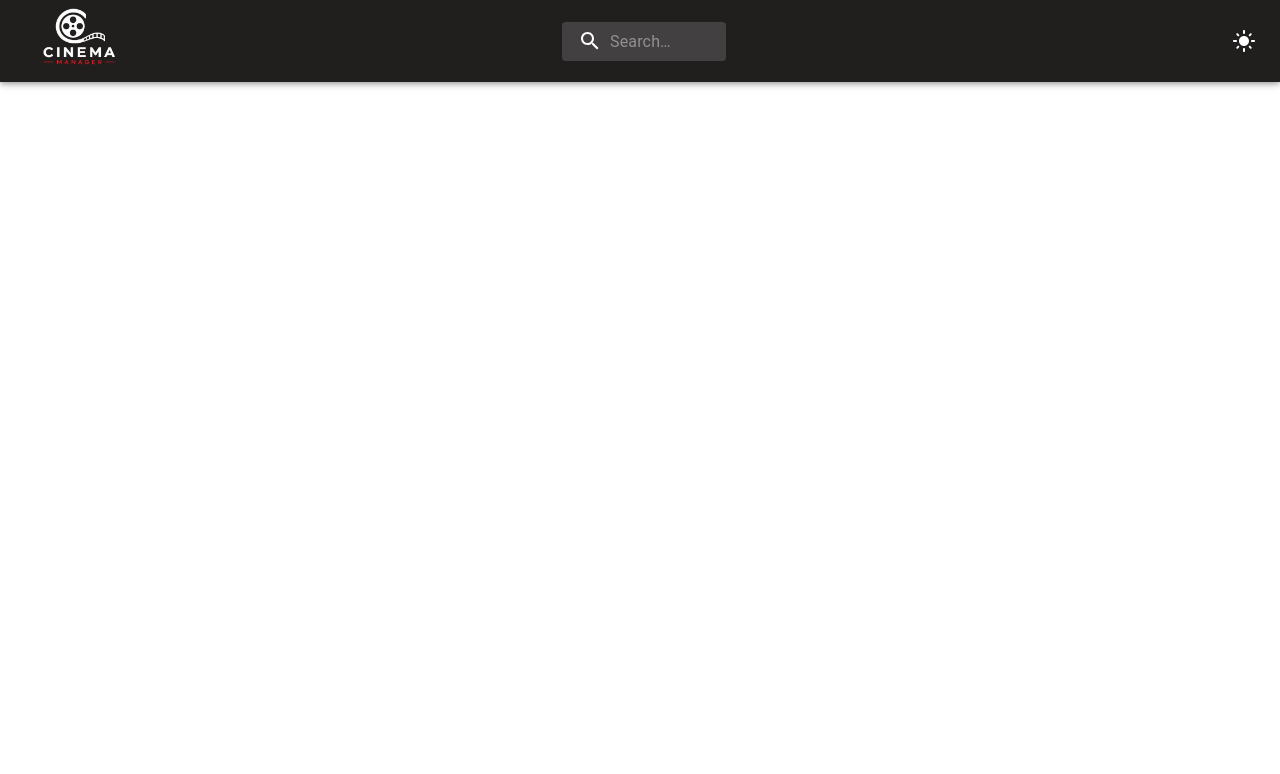
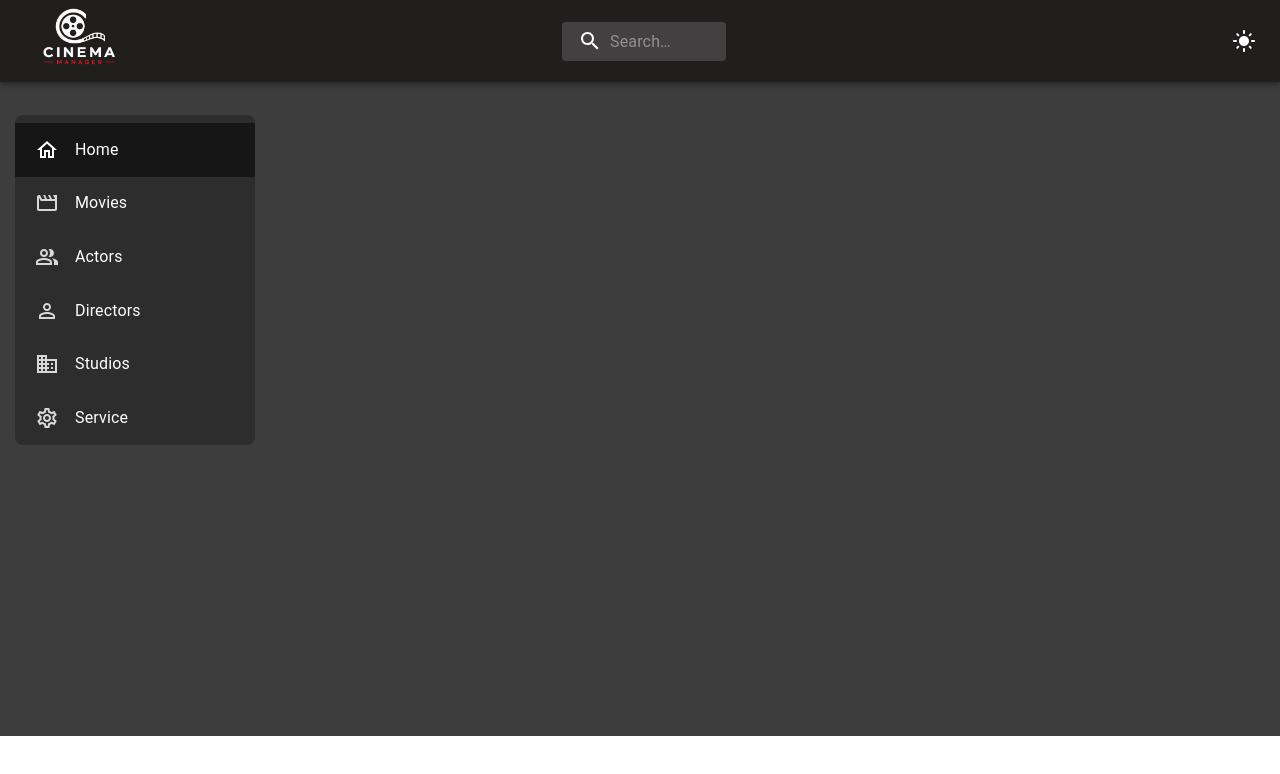
Before and after one commit to GreatBritain-AU/Cinema_manager_petProject, a React (Vite) app: page / in a window 1280 px wide. Shown: the top 774 px of the page. Built offline with nearby package versions, Linux system fonts and the light colour scheme.

Commit message:
Main created

```diff
--- a/src/App.jsx
+++ b/src/App.jsx
@@ -1,6 +1,7 @@
 
 
-import Header from './components/Header/Header.jsx'
+import Header from './components/Header/Header.jsx';
+import Main from './components/Main/Main.jsx';
 
 import './App.css'
 
@@ -8,7 +9,8 @@ function App() {
 
   return (
     <>
-      <Header/>
+      <Header />
+      <Main />
     </>
   )
 }
--- /dev/null
+++ b/src/components/Main/Main.jsx
@@ -0,0 +1,108 @@
+import { useState } from "react";
+import Box from "@mui/material/Box";
+import Drawer from "@mui/material/Drawer";
+import List from "@mui/material/List";
+import ListItem from "@mui/material/ListItem";
+import ListItemButton from "@mui/material/ListItemButton";
+import ListItemIcon from "@mui/material/ListItemIcon";
+import ListItemText from "@mui/material/ListItemText";
+
+import HomeOutlinedIcon from "@mui/icons-material/HomeOutlined";
+import MovieOutlinedIcon from "@mui/icons-material/MovieOutlined";
+import PeopleAltOutlinedIcon from "@mui/icons-material/PeopleAltOutlined";
+import PersonOutlineOutlinedIcon from "@mui/icons-material/PersonOutlineOutlined";
+import BusinessOutlinedIcon from "@mui/icons-material/BusinessOutlined";
+import SettingsOutlinedIcon from "@mui/icons-material/SettingsOutlined";
+
+const menuItems = [
+  { label: "Home", icon: <HomeOutlinedIcon /> },
+  { label: "Movies", icon: <MovieOutlinedIcon /> },
+  { label: "Actors", icon: <PeopleAltOutlinedIcon /> },
+  { label: "Directors", icon: <PersonOutlineOutlinedIcon /> },
+  { label: "Studios", icon: <BusinessOutlinedIcon /> },
+  { label: "Service", icon: <SettingsOutlinedIcon /> },
+];
+
+export default function Main() {
+  const [selected, setSelected] = useState("Home");
+
+  return (
+    <Box
+      sx={{
+        display: "flex",
+        minHeight: "calc(100vh - 64px)",
+        backgroundColor: "#3d3d3d",
+      }}
+    >
+      <Drawer
+        variant="permanent"
+        anchor="left"
+        sx={{
+          width: 240,
+          flexShrink: 0,
+          "& .MuiDrawer-paper": {
+            position: "relative",
+            width: 240,
+            backgroundColor: "#2d2d2d",
+            color: "#fff",
+            borderRight: "none",
+            boxSizing: "border-box",
+            top: 115,
+            left: 15,
+            height: "auto",
+            boxShadow: "none",
+            borderRadius: 2,
+          },
+        }}
+      >
+        <List disablePadding sx={{ pt: 1 }}>
+          {menuItems.map(({ label, icon }) => {
+            const isSelected = selected === label;
+
+            return (
+              <ListItem key={label} disablePadding>
+                <ListItemButton
+                  selected={isSelected}
+                  onClick={() => setSelected(label)}
+                  sx={{
+                    px: 2.5,
+                    py: 1.35,
+                    color: "#fff",
+                    "&.Mui-selected": {
+                      backgroundColor: "rgba(13, 13, 13, 0.69)",
+                    },
+                    "&:hover": {
+                      backgroundColor: "rgba(255,255,255,0.04)",
+                    },
+                  }}
+                >
+                  <ListItemIcon
+                    sx={{
+                      minWidth: 40,
+                      color: isSelected ? "#ffffff" : "#d8d8d8",
+                    }}
+                  >
+                    {icon}
+                  </ListItemIcon>
+
+                  <ListItemText
+                    primary={label}
+                    primaryTypographyProps={{
+                      fontSize: 18,
+                      fontWeight: 500,
+                      lineHeight: 1.2,
+                    }}
+                  />
+                </ListItemButton>
+              </ListItem>
+            );
+          })}
+        </List>
+      </Drawer>
+
+      <Box sx={{ flex: 1, p: 3, color: "#fff" }}>
+        <h2>{selected}</h2>
+      </Box>
+    </Box>
+  );
+}
--- a/src/index.css
+++ b/src/index.css
@@ -0,0 +1,6 @@
+html, body {
+  margin: 0;
+  padding: 0;
+  width: 100%;
+  height: 100%;
+}
```
Also changed, not shown: src/components/Footer/Footer.jsx (added).
